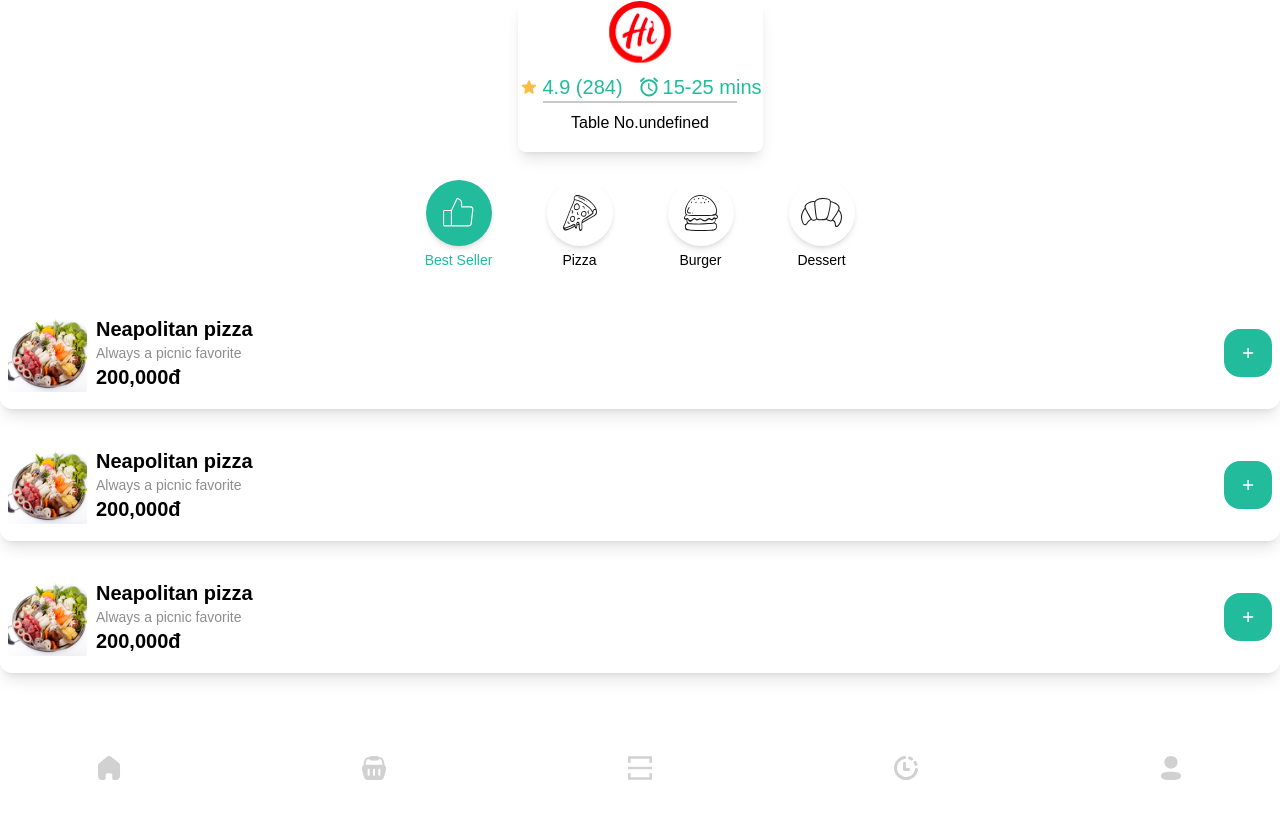
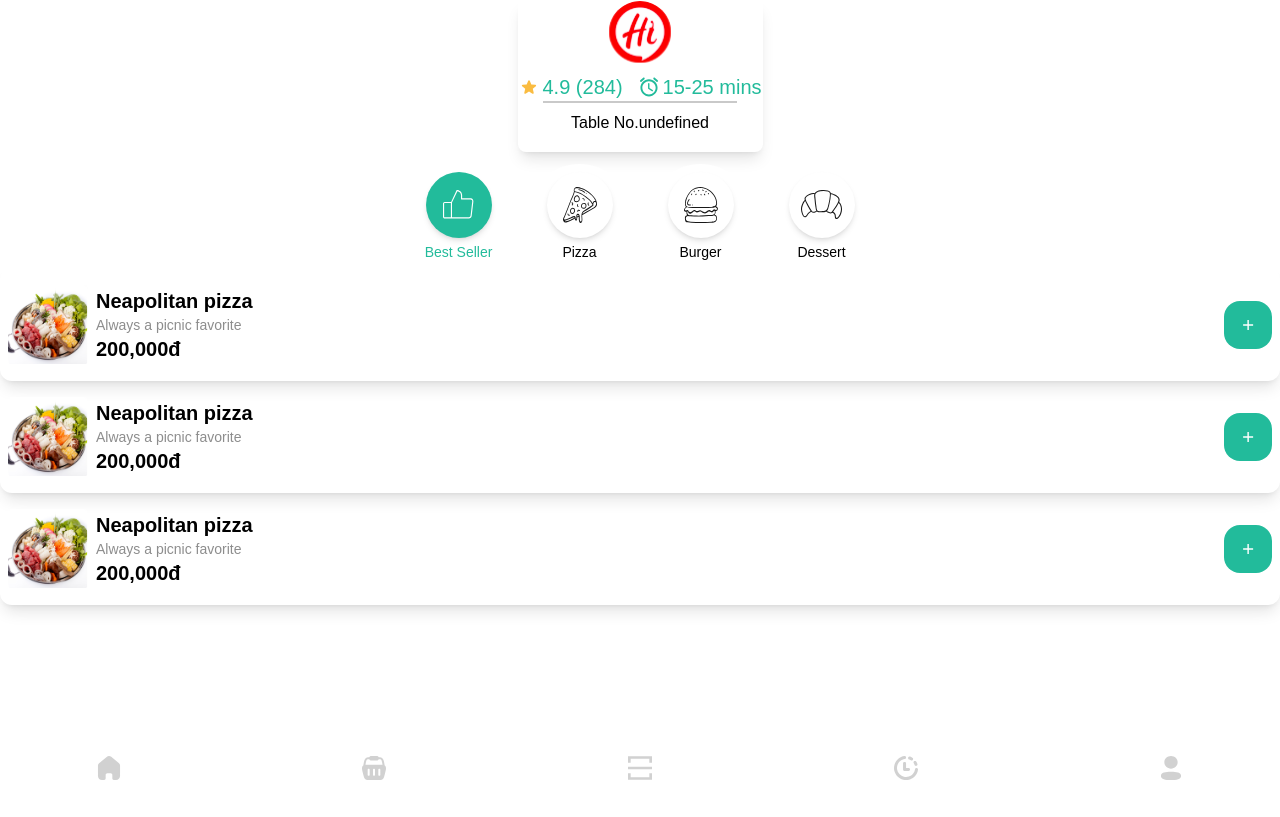
Before and after one commit to s3885000/mealmaster-QR-base, a React (Create React App) app in the folder app/frontend/: page /menu-overview in a window 1280 px wide. Built offline with nearby package versions, Linux system fonts and the light colour scheme.

Commit message:
Update UI

```diff
--- a/app/frontend/src/components/categories/Categories.jsx
+++ b/app/frontend/src/components/categories/Categories.jsx
@@ -39,7 +39,7 @@ const Categories = () => {
   const [activeCategory, setActiveCategory] = useState('Best Seller');
 
   return (
-    <div className="flex sm:justify-center justify-start items-center bg-white w-full overflow-x-auto overflow-y-hidden hide-scrollbar pl-2 sm:pl-0">
+    <div className="flex sm:justify-center justify-start items-center bg-transparent mt-3 w-full overflow-x-auto overflow-y-hidden hide-scrollbar pl-2 sm:pl-0">
       <ul className="flex justify-start sm:justify-center items-center gap-2 sm:gap-4">
         {categories.map(category => (
           <Category
--- a/app/frontend/src/screens/menuoverview/MenuOverview.jsx
+++ b/app/frontend/src/screens/menuoverview/MenuOverview.jsx
@@ -42,7 +42,7 @@ const MenuOverview = () => {
 
 
   return (
-    <div className='MenuOverview flex flex-col space-y-5 pb-20'>
+    <div className='MenuOverview flex flex-col'>
       <Restaurant tableNo={tableNo}  restaurantId={restaurantId}/>
       <Categories />
       <Items type='food_item' onClick={handleDetailClick}></Items>
```
